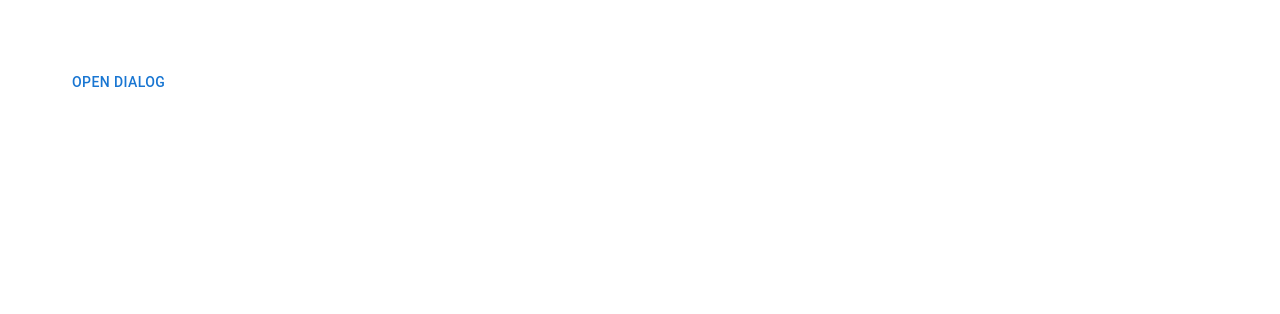
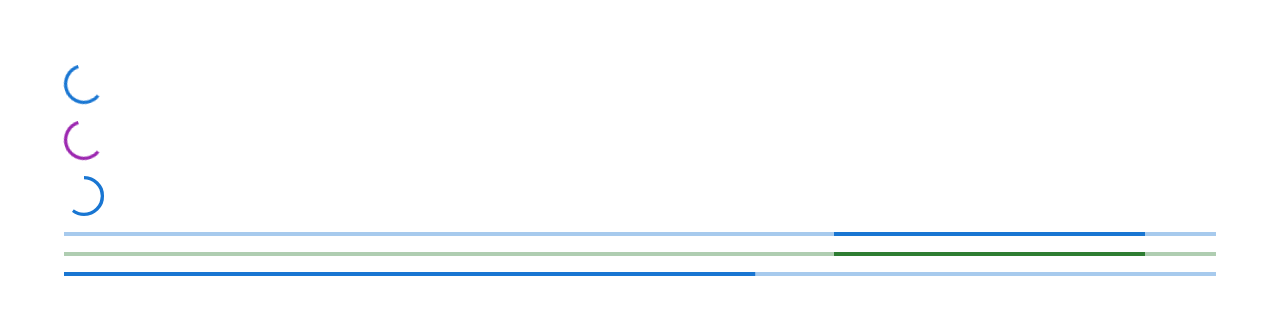
Before and after one commit to cepedagm14/react-mui-codevolution-course, a React (Vite) app: page / in a window 1280 px wide. Shown: the top 314 px of the page. Built offline with nearby package versions, Linux system fonts and the light colour scheme.

Commit message:
progress mui

```diff
--- a/src/App.jsx
+++ b/src/App.jsx
@@ -21,6 +21,7 @@
 import MuiMenu from "./components/MuiMenu";
 import MuiNavbar from "./components/MuiNavbar";
 import MuiPaper from "./components/MuiPaper";
+import MuiProgress from "./components/MuiProgress";
 import MuiRadio from "./components/MuiRadio";
 import MuiRating from "./components/MuiRating";
 import MuiSelect from "./components/MuiSelect";
@@ -69,7 +70,8 @@
       {/* <MuiTable/> */}
       {/* <MuiAlert/> */}
       {/* <MuiSnackbar /> */}
-      <MuiDialog />
+      {/* <MuiDialog /> */}
+      <MuiProgress/>
     </div>
   );
 }
--- /dev/null
+++ b/src/components/MuiProgress.jsx
@@ -0,0 +1,17 @@
+import React from "react";
+import { LinearProgress, Stack, CircularProgress } from "@mui/material";
+const MuiProgress = () => {
+  return (
+    <Stack spacing={2}>
+      <CircularProgress />
+      <CircularProgress color="secondary" />
+      <CircularProgress variant="determinate" value={60} />
+
+      <LinearProgress />
+      <LinearProgress color="success" />
+      <LinearProgress variant="determinate" value={60}/>
+    </Stack>
+  );
+};
+
+export default MuiProgress;
```
